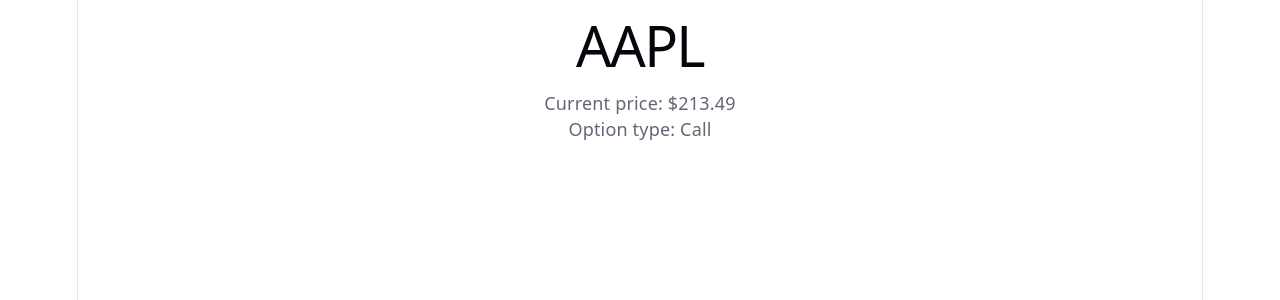
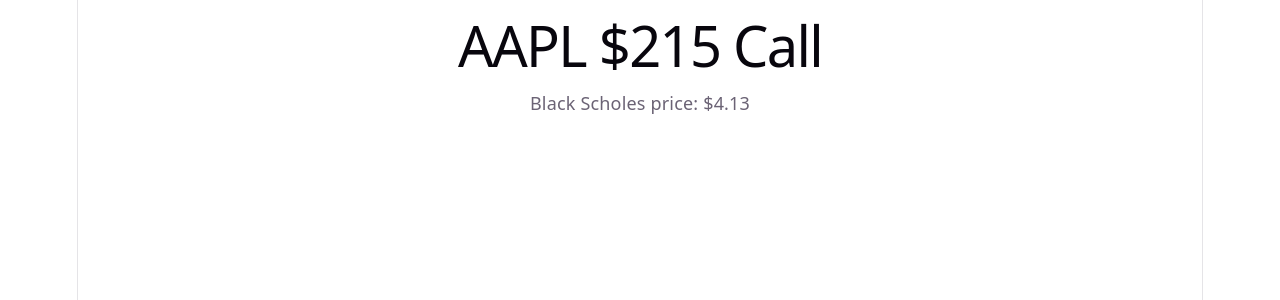
Before and after one commit to Myst1C13/Options-Simulator, a React (Vite) app: page / in a window 1280 px wide. Shown: the top 300 px of the page. Built offline with nearby package versions, Linux system fonts and the light colour scheme.

Commit message:
implement Black-Scholes pricing engine with normalCDF

```diff
--- a/src/App.tsx
+++ b/src/App.tsx
@@ -1,13 +1,19 @@
+import { blackScholes } from './lib/blackScholes'
+
 function App() {
-  const ticker: string = "AAPL"
-  const price: number = 213.49
-  const isCall: boolean = true
+  const result = blackScholes({
+    S: 213.49,
+    K: 215,
+    T: 17/365,
+    r: 0.053,
+    sigma: 0.25,
+    type: "call"
+  })
 
   return (
     <div>
-      <h1>{ticker}</h1>
-      <p>Current price: ${price}</p>
-      <p>Option type: {isCall ? "Call" : "Put"}</p>
+      <h1> AAPL $215 Call</h1>
+      <p>Black Scholes price: ${result.toFixed(2)}</p>
     </div>
   )
 }
--- /dev/null
+++ b/src/lib/blackScholes.ts
@@ -0,0 +1,50 @@
+interface BlackScholes {
+    S: number;
+    K: number;
+    T: number;
+    r: number;
+    sigma: number;
+    type: 'call' | 'put';
+
+}
+
+function normalCDF(x: number): number {
+  const a1 =  0.254829592;
+  const a2 = -0.284496736;
+  const a3 =  1.421413741;
+  const a4 = -1.453152027;
+  const a5 =  1.061405429;
+  const p  =  0.3275911;
+
+
+  let sign: number
+  if (x < 0) {
+    sign = -1
+  } else {
+    sign = 1
+  }
+
+  x = Math.abs(x) / Math.sqrt(2)
+
+  const t = 1 / (1 + p * x)
+
+  const y = 1 - (((((a5 * t + a4) * t) + a3) * t + a2) * t + a1) * t * Math.exp(-x * x)
+
+  const result = 0.5 * (1 + sign * y)
+
+  return result
+}
+
+export function blackScholes(input: BlackScholes): number {
+
+    const { S, K, T, r, sigma, type } = input;
+    const d1 = (Math.log(S / K) + (r + 0.5 * sigma * sigma) * T) / (sigma * Math.sqrt(T))
+    const d2 = d1 - sigma * Math.sqrt(T)
+    if (type === 'call') {
+    const price = S * normalCDF(d1) - K * Math.exp(-r * T) * normalCDF(d2)
+    return price
+    } else {
+    const price = K * Math.exp(-r * T) * normalCDF(-d2) - S * normalCDF(-d1)
+    return price
+  }
+}
```
